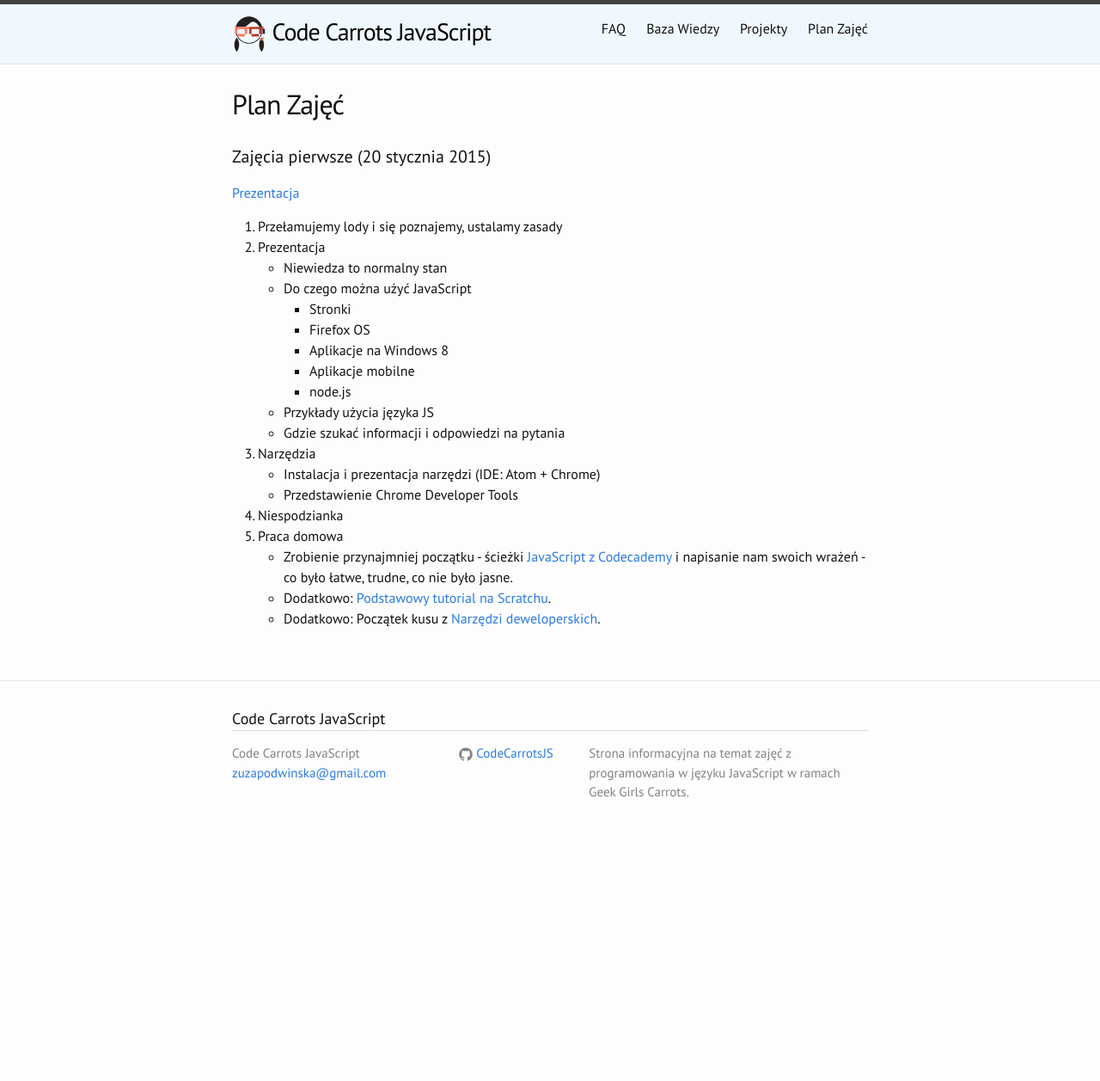
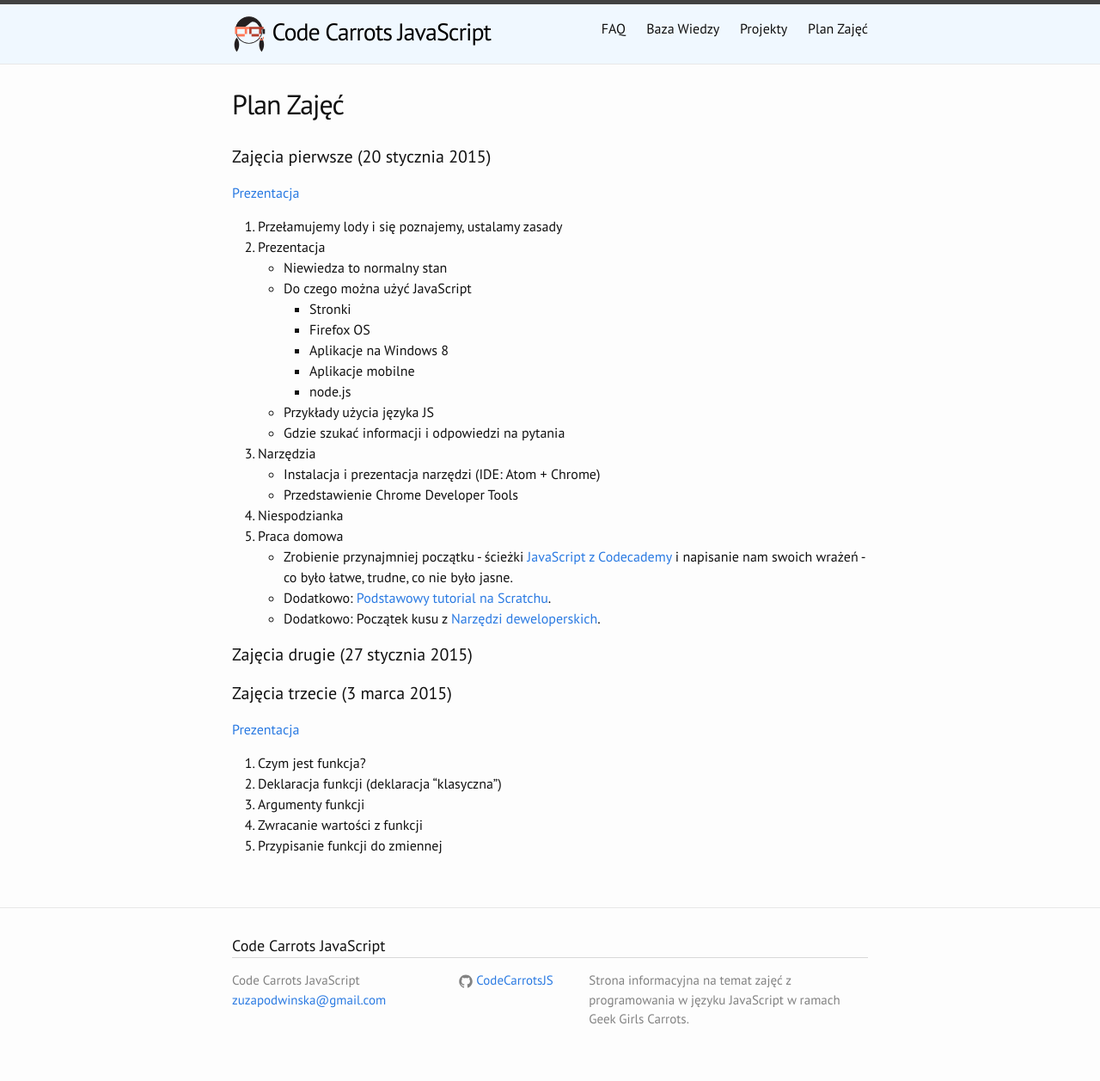
Before and after one commit to CodeCarrotsJS/CodeCarrotsJS.github.io, a Jekyll site: the page built from schedule.md, in a window 1280 px wide. Shown: the whole page at 86% size. Built offline with Jekyll 4.4.1, drawn with Linux system fonts in a browser that asks for light colours; before the commit the page ends 993 px from its top, so only the background shows below that.

Commit message:
zajęcia trzecie - prezentacja i plan

```diff
--- a/schedule.md
+++ b/schedule.md
@@ -22,8 +22,20 @@ permalink: /schedule/
 4.  Narzędzia
     * Instalacja i prezentacja narzędzi (IDE: Atom + Chrome)
     * Przedstawienie Chrome Developer Tools
-3. Niespodzianka
-4. Praca domowa
+5. Niespodzianka
+6. Praca domowa
     * Zrobienie przynajmniej początku - ścieżki [JavaScript z Codecademy](http://www.codecademy.com/en/tracks/javascript) i napisanie nam swoich wrażeń - co było łatwe, trudne, co nie było jasne.
     * Dodatkowo: [Podstawowy tutorial na Scratchu](http://scratch.mit.edu/projects/editor/?tip_bar=getStarted).
     * Dodatkowo: Początek kusu z [Narzędzi deweloperskich](http://discover-devtools.codeschool.com/).
+
+#### Zajęcia drugie (27 stycznia 2015)
+
+#### Zajęcia trzecie (3 marca 2015)
+
+[Prezentacja](http://codecarrotsjs.github.io/prezentacja-funkcje/)
+
+1. Czym jest funkcja?
+2. Deklaracja funkcji (deklaracja "klasyczna")
+3. Argumenty funkcji
+4. Zwracanie wartości z funkcji
+5. Przypisanie funkcji do zmiennej
```
